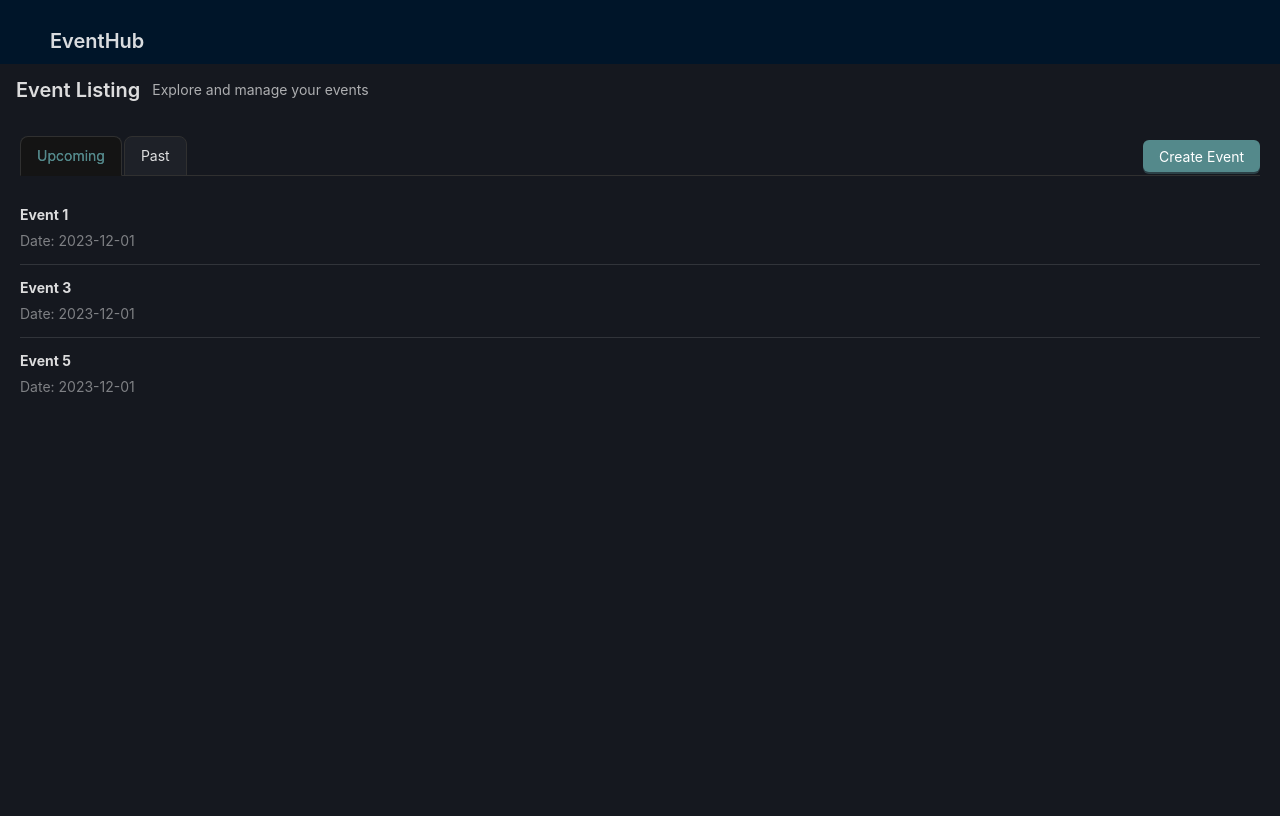
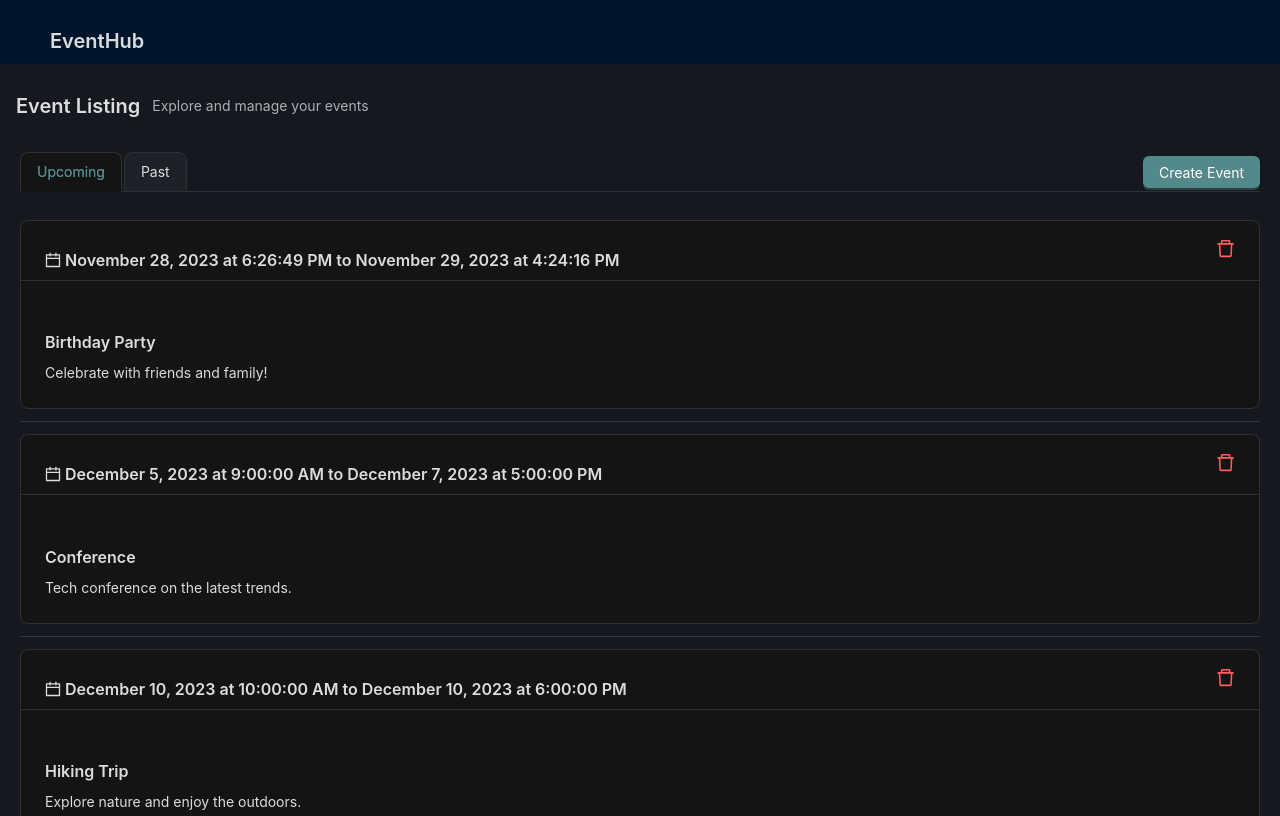
Before and after one commit to Durgesh2601/EventHub, a React (Create React App) app: page / in a window 1280 px wide. Built offline with nearby package versions, Linux system fonts and the light colour scheme.

Commit message:
feat: add event

```diff
--- a/package.json
+++ b/package.json
@@ -12,6 +12,7 @@
     "react-dom": "^18.2.0",
     "react-router-dom": "^6.20.0",
     "react-scripts": "5.0.1",
+    "uuid": "^9.0.1",
     "web-vitals": "^2.1.4"
   },
   "scripts": {
--- /dev/null
+++ b/src/components/EventComponents/EventCard.jsx
@@ -0,0 +1,55 @@
+import { Row, Col, Typography, Popconfirm, List, Card } from "antd";
+import {
+  CalendarOutlined,
+  DeleteOutlined,
+  QuestionCircleOutlined,
+} from "@ant-design/icons";
+import { getFormattedDate } from "../../utils/helpers";
+
+const { Title, Text } = Typography;
+
+const EventCard = ({ event, onDeleteEvent }) => {
+  return (
+    <List.Item>
+      <Card
+        hoverable
+        title={
+          <Row justify="space-between" align="middle">
+            <Col>
+              <Title level={5}>
+                <CalendarOutlined />{" "}
+                {`${getFormattedDate(event.dateTime[0])} to ${getFormattedDate(
+                  event.dateTime[1]
+                )}`}
+              </Title>
+            </Col>
+            <Col>
+              <Popconfirm
+                title="Delete the event"
+                description="Are you sure to delete this event?"
+                icon={
+                  <QuestionCircleOutlined
+                    style={{
+                      color: "#ff5e5e",
+                    }}
+                  />
+                }
+                onConfirm={() => onDeleteEvent(event)}
+              >
+                <DeleteOutlined
+                  style={{ fontSize: "1.2rem", color: "#ff5e5e" }}
+                />
+              </Popconfirm>
+            </Col>
+          </Row>
+        }
+        style={{ width: "100%" }}
+      >
+        <Title level={5}>{event.eventName}</Title>
+        <Text>{event?.description}</Text>
+      </Card>
+    </List.Item>
+  );
+};
+
+export default EventCard;
--- a/src/components/EventForm/index.jsx
+++ b/src/components/EventComponents/index.jsx
@@ -35,7 +35,11 @@ const EventForm = ({ onFinish, onFinishFailed }) => {
                   },
                 ]}
               >
-                <RangePicker showTime style={{ width: "100%" }} />
+                <RangePicker
+                  showTime={{ format: "HH:mm" }}
+                  format="YYYY-MM-DD HH:mm"
+                  style={{ width: "100%" }}
+                />
               </Form.Item>
 
               <Form.Item label="Description" name="description">
@@ -61,7 +65,6 @@ const EventForm = ({ onFinish, onFinishFailed }) => {
                 alt="img"
                 preview={false}
                 className="placeholder-img"
-                height={"90%"}
               />
             </Col>
           </Row>
--- a/src/components/Navbar/index.jsx
+++ b/src/components/Navbar/index.jsx
@@ -6,7 +6,7 @@ const { Title } = Typography;
 const Navbar = () => {
   return (
     <Layout>
-      <Header>
+      <Header style={{ position: "fixed", zIndex: 1, width: "100%" }}>
         <Title level={4}>EventHub</Title>
       </Header>
     </Layout>
--- a/src/constants/index.js
+++ b/src/constants/index.js
@@ -1,47 +1,53 @@
 const MOCK_EVENTS = [
   {
-    title: "Event 1",
-    date: "2023-12-01",
-    status: "upcoming",
-    description:
-      "Lorem Ipsume Lorem Ipsume Lorem Ipsume Lorem Ipsume Lorem Ipsume",
+    eventName: "Birthday Party",
+    dateTime: ["2023-11-28T18:26:49.997Z", "2023-11-29T16:24:16.997Z"],
+    description: "Celebrate with friends and family!",
+    location: "Ludhiana",
+    id: "b888461f-7569-47a0-9642-fd5545e8955a",
   },
   {
-    title: "Event 2",
-    date: "2023-11-15",
-    status: "past",
-    description:
-      "Lorem Ipsume Lorem Ipsume Lorem Ipsume Lorem Ipsume Lorem Ipsume",
+    eventName: "Conference",
+    dateTime: ["2023-12-05T09:00:00.000Z", "2023-12-07T17:00:00.000Z"],
+    description: "Tech conference on the latest trends.",
+    location: "Tech Center, City",
+    id: "c4229e82-6cbb-4d52-9a57-822fd97904e3",
   },
   {
-    title: "Event 3",
-    date: "2023-12-01",
-    status: "upcoming",
-    description:
-      "Lorem Ipsume Lorem Ipsume Lorem Ipsume Lorem Ipsume Lorem Ipsume",
+    eventName: "Hiking Trip",
+    dateTime: ["2023-12-10T10:00:00.000Z", "2023-12-10T18:00:00.000Z"],
+    description: "Explore nature and enjoy the outdoors.",
+    location: "Mountain Trail",
+    id: "a7388909-3e6f-4a7a-8c7a-71ee1e748eef",
   },
   {
-    title: "Event 4",
-    date: "2023-11-15",
-    status: "past",
-    description:
-      "Lorem Ipsume Lorem Ipsume Lorem Ipsume Lorem Ipsume Lorem Ipsume",
+    eventName: "Product Launch",
+    dateTime: ["2023-12-15T15:30:00.000Z", "2023-12-15T18:00:00.000Z"],
+    description: "Introducing our latest product.",
+    location: "Company Headquarters",
+    id: "8e365c3c-6051-4a71-944e-3e70d9c31ee8",
   },
   {
-    title: "Event 5",
-    date: "2023-12-01",
-    status: "upcoming",
-    description:
-      "Lorem Ipsume Lorem Ipsume Lorem Ipsume Lorem Ipsume Lorem Ipsume",
+    eventName: "Dinner with Friends",
+    dateTime: ["2023-11-20T19:00:00.000Z", "2023-11-20T22:00:00.000Z"],
+    description: "Enjoy good food and company.",
+    location: "Local Restaurant",
+    id: "3155a7ac-d15a-41cb-9d1b-6833ee5a12f2",
   },
   {
-    title: "Event 6",
-    date: "2023-11-15",
-    status: "past",
-    description:
-      "Lorem Ipsume Lorem Ipsume Lorem Ipsume Lorem Ipsume Lorem Ipsume",
+    eventName: "Webinar",
+    dateTime: ["2023-11-15T14:00:00.000Z", "2023-11-15T16:00:00.000Z"],
+    description: "Learn about the future of web development.",
+    location: "Online",
+    id: "65a27e29-e546-4d38-bfae-b7de7e1b0a45",
   },
-  // Add more event data as needed
+  {
+    eventName: "Movie Night",
+    dateTime: ["2023-11-10T20:00:00.000Z", "2023-11-10T23:00:00.000Z"],
+    description: "Watch a blockbuster together.",
+    location: "Home",
+    id: "7b4aa064-6327-4a1d-bba5-d37ed94e41a2",
+  },
 ];
 
 const EVENT_STATUSES = {
@@ -50,8 +56,8 @@ const EVENT_STATUSES = {
 };
 
 const EVENT_KEYS = {
-  TITLE: "title",
-  DATE: "date",
+  eventName: "eventName",
+  DATETime: "dateTime",
   STATUS: "status",
 };
 
--- a/src/pages/CreateEvent.jsx
+++ b/src/pages/CreateEvent.jsx
@@ -1,13 +1,28 @@
-import EventForm from "../components/EventForm";
+import { message } from "antd";
+import { useNavigate } from "react-router-dom";
+import { v4 as uuid } from "uuid";
+import EventForm from "../components/EventComponents";
+import { useEventContext } from "../context/EventContext";
 
 const CreateEvent = () => {
+  const navigate = useNavigate();
+  const { addEvent } = useEventContext();
 
   const handleCreateEvent = (values) => {
-    console.log("Success:", values);
+    const newEvent = {
+      ...values,
+      dateTime: values.dateTime.map((date) => date.format("YYYY-MM-DD HH:mm")),
+      id: uuid(),
+    };
+    addEvent(newEvent);
+    message.success("Event created successfully!");
+    navigate(`/`);
   };
+
   const handleFinishFailed = (errorInfo) => {
     console.error("Failed:", errorInfo);
   };
+
   return (
     <div>
       <EventForm
--- a/src/pages/ListingPage.jsx
+++ b/src/pages/ListingPage.jsx
@@ -4,15 +4,20 @@ import { Link } from "react-router-dom";
 import { EVENT_STATUSES } from "../constants";
 import { getFilteredEventsByKey } from "../utils/helpers";
 import { useEventContext } from "../context/EventContext";
+import EventCard from "../components/EventComponents/EventCard";
 
 const EventListingPage = () => {
-  const { events } = useEventContext();
+  const { events, removeEvent } = useEventContext();
 
   const upcomingEvents = getFilteredEventsByKey(
     events,
     EVENT_STATUSES.UPCOMING
   );
   const pastEvents = getFilteredEventsByKey(events, EVENT_STATUSES.PAST);
+
+  const handleDeleteEvent = (event) => {
+    removeEvent(event?.id);
+  };
 
   const createEventButton = (
     <Link to="/create-event">
@@ -28,12 +33,7 @@ const EventListingPage = () => {
         <List
           dataSource={upcomingEvents}
           renderItem={(event) => (
-            <List.Item>
-              <List.Item.Meta
-                title={event.title}
-                description={`Date: ${event.date}`}
-              />
-            </List.Item>
+            <EventCard event={event} onDeleteEvent={handleDeleteEvent} />
           )}
         />
       ),
@@ -45,12 +45,7 @@ const EventListingPage = () => {
         <List
           dataSource={pastEvents}
           renderItem={(event) => (
-            <List.Item>
-              <List.Item.Meta
-                title={event.title}
-                description={`Date: ${event.date}`}
-              />
-            </List.Item>
+            <EventCard event={event} onDeleteEvent={handleDeleteEvent} />
           )}
         />
       ),
@@ -58,12 +53,24 @@ const EventListingPage = () => {
   ];
 
   return (
-    <div>
+    <div
+      style={{
+        overflowY: "auto",
+        maxHeight: "calc(100vh - 64px)",
+        marginTop: "5rem",
+      }}
+    >
       <PageHeader
         title="Event Listing"
         subTitle="Explore and manage your events"
       />
-      <div style={{ padding: "20px" }}>
+      <div
+        style={{
+          padding: "20px",
+          overflowY: "auto",
+          maxHeight: "calc(100vh - 64px)",
+        }}
+      >
         <Tabs
           defaultActiveKey="1"
           items={tabItems}
--- a/src/utils/helpers.js
+++ b/src/utils/helpers.js
@@ -4,9 +4,9 @@ const getFilteredEventsByKey = (events, key) => {
   const currentDate = getCurrentDate();
   switch (key) {
     case EVENT_STATUSES.UPCOMING:
-      return events?.filter((event) => event?.date > currentDate);
+      return events?.filter((event) => event?.dateTime?.[0] > currentDate);
     case EVENT_STATUSES.PAST:
-      return events?.filter((event) => event?.date <= currentDate);
+      return events?.filter((event) => event?.dateTime?.[1] <= currentDate);
     default:
       return events;
   }
@@ -17,4 +17,20 @@ const getCurrentDate = () => {
   return now.toISOString().split("T")[0]; // Get the current date in 'YYYY-MM-DD' format
 };
 
-export { getFilteredEventsByKey, getCurrentDate };
+const getFormattedDate = (dateString) => {
+  const options = {
+    year: "numeric",
+    month: "long",
+    day: "numeric",
+    hour: "numeric",
+    minute: "numeric",
+    second: "numeric",
+  };
+  // Create a Date object from the given string
+  const date = new Date(dateString);
+  // Format the date using the options
+  const formattedDate = date.toLocaleString("en-US", options);
+  return formattedDate;
+};
+
+export { getFilteredEventsByKey, getCurrentDate, getFormattedDate };
```
Also changed, not shown: src/components/EventComponents/EventHeader.jsx (renamed from src/components/EventForm/EventHeader.jsx), 1 other file (tests, documents, lock files or other folders).
